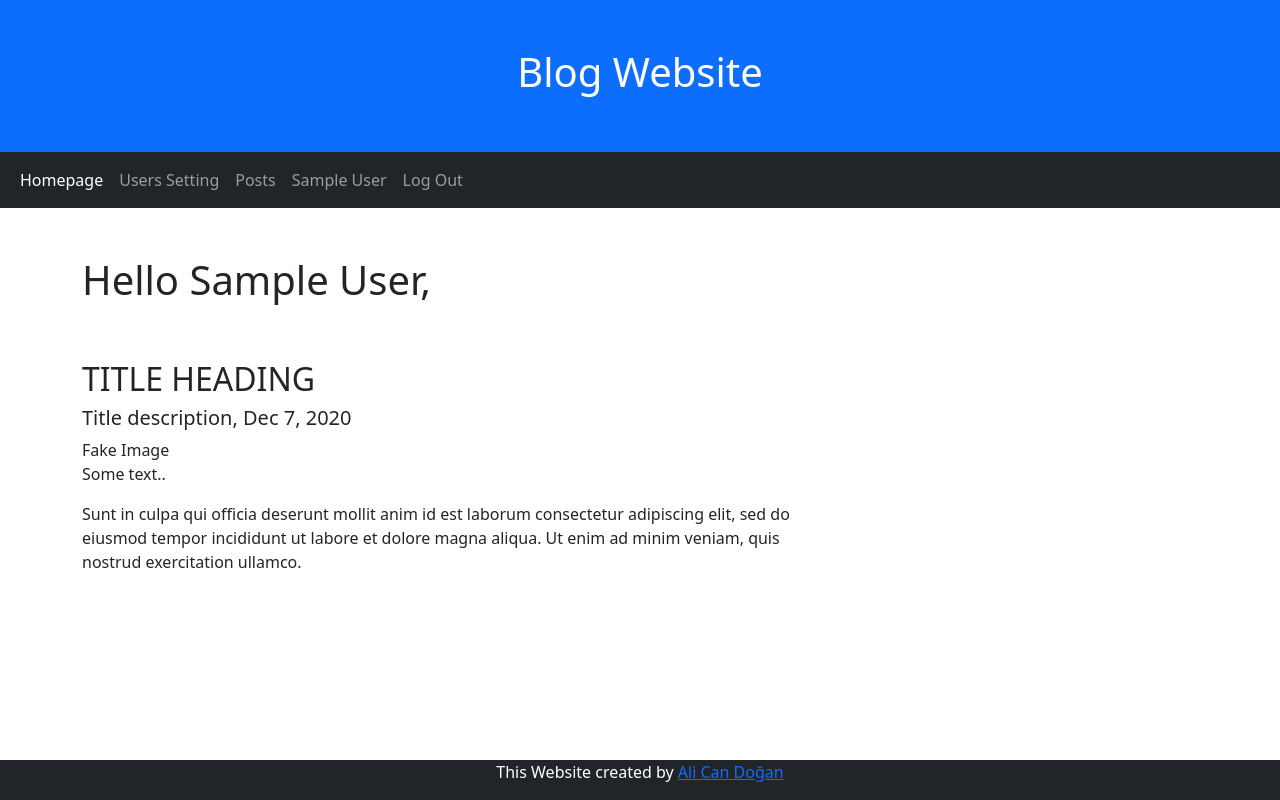
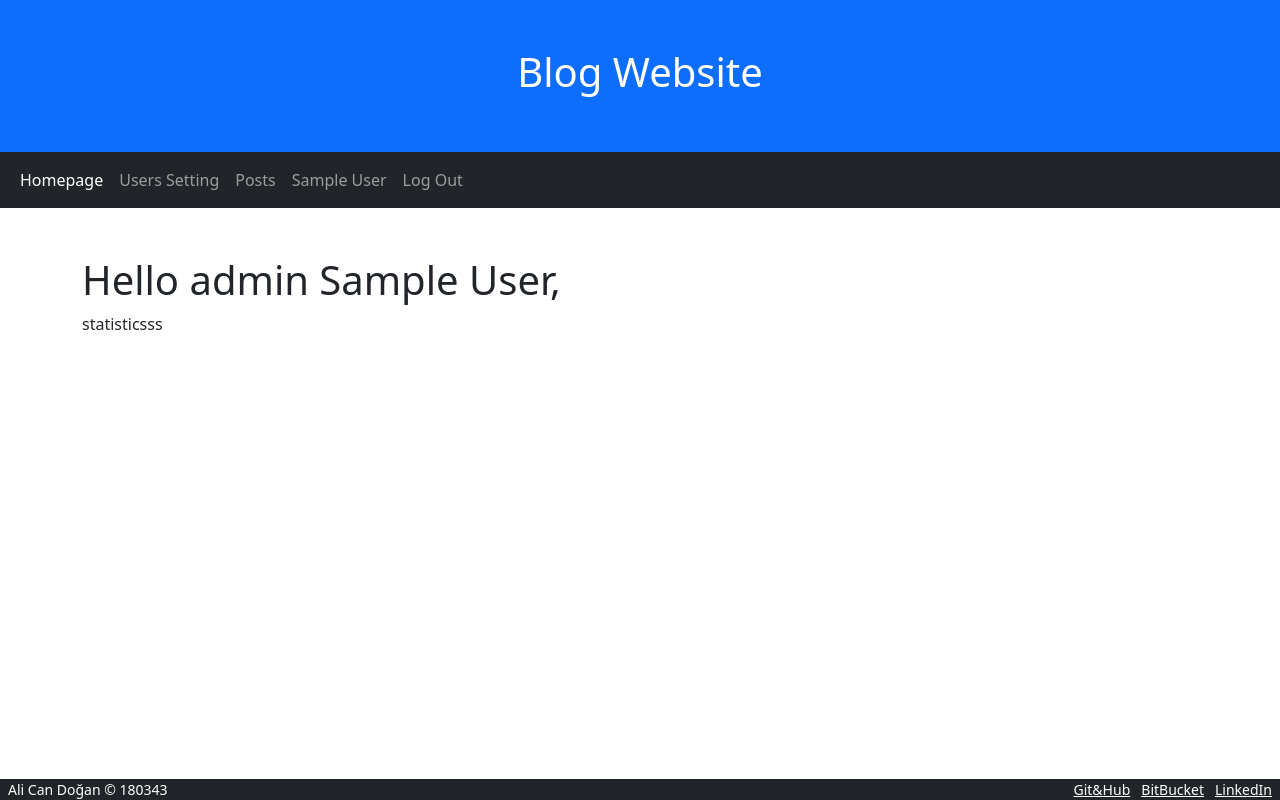
Before and after one commit to doganalican46/PHP_BlogWebsite, a PHP site: page /admin/index.php in a window 1280 px wide. Run offline with PHP 8.4, Linux system fonts and the light colour scheme; the visitor is signed in with stand-in values (Sample User, id 1); some libraries are stand-ins or nearby versions.

```diff
--- a/admin/addnewuser.php
+++ b/admin/addnewuser.php
@@ -40,8 +40,7 @@ if (isset($_POST["add_newuserbtn"])) {
 <?php $customTitle = "Add new user "; ?>
 <?php include "pages/_header.php" ?>
 <?php include "pages/_navbar.php" ?>
-
-<div class="container mt-5">
+<div class="container mt-5 mb-5">
     <div class="row justify-content-center">
         <div class="col-md-6">
             <div class="card">
--- a/admin/index.php
+++ b/admin/index.php
@@ -1,7 +1,7 @@
 <?php include "pages/_header.php" ?>
 <?php include "pages/_navbar.php" ?>
 
-<div class="container mt-5">
+<div class="container mt-5 mb-5">
     <?php
     if (!isset($_SESSION['auth']) || $_SESSION['auth'] !== true) {
         header("Location: ../login.php");
@@ -9,17 +9,16 @@
     }
     if (isset($_SESSION['auth']) && $_SESSION['auth'] === true) {
         $fullname = $_SESSION['auth_user'];
-        echo '<h1>Hello ' . $fullname . ',</h1>';
+        echo '<h1>Hello admin ' . $fullname . ',</h1>';
     }
     ?>
 
     <div class="row">
-        <div class="col-sm-8 mt-5">
-            <h2>TITLE HEADING</h2>
-            <h5>Title description, Dec 7, 2020</h5>
-            <div class="fakeimg">Fake Image</div>
-            <p>Some text..</p>
-            <p>Sunt in culpa qui officia deserunt mollit anim id est laborum consectetur adipiscing elit, sed do eiusmod tempor incididunt ut labore et dolore magna aliqua. Ut enim ad minim veniam, quis nostrud exercitation ullamco.</p>
+        <div class="col">
+
+        statisticsss
+
+
         </div>
     </div>
 </div>
--- a/admin/pages/_footer.php
+++ b/admin/pages/_footer.php
@@ -1,12 +1,27 @@
-<footer class="footer bg-dark text-white text-center fixed-bottom">
-    <p>This Website created by <a href="https://www.doganalican46.dev/" target="_blank">Ali Can Doğan</a></p>
+<footer style=" overflow-x: hidden;
+        background-repeat: no-repeat;
+        background-attachment: fixed;
+        background-size: 100% 100%;
+        " class=" bg-dark mt-5 fixed-bottom">
+    <div class="container-fluid px-2">
+        <div class="d-flex align-items-center justify-content-between small">
+            <div style="color:white;" class="text">Ali Can Doğan &copy; 180343</div>
+            <div>
+                <a style="color:white;" href="https://github.com/doganalican46" target="_blank">Git&Hub</a>
+                &middot;
+                <a style="color:white;" href="#" target="_blank">BitBucket</a>
+                &middot;
+                <a style="color:white;" href="https://www.linkedin.com/in/doganalican46/" target="_blank">LinkedIn</a>
+            </div>
+        </div>
+    </div>
 </footer>
-<script src="https://cdnjs.cloudflare.com/ajax/libs/jquery/3.7.1/jquery.min.js"></script>
+
+
 <script src="https://code.jquery.com/jquery-3.5.1.slim.min.js"></script>
 <script src="https://cdn.jsdelivr.net/npm/@popperjs/core@2.5.3/dist/umd/popper.min.js"></script>
 <script src="https://maxcdn.bootstrapcdn.com/bootstrap/4.5.2/js/bootstrap.min.js"></script>
-<script src="../js/jquery.dataTables.min.js"></script>
-<script src="../js/datatables-simple-demo.js"></script>
+
 </body>
 
 </html>
--- a/admin/pages/_header.php
+++ b/admin/pages/_header.php
@@ -1,5 +1,3 @@
-
-
 <?php
 session_start();
 $title;
@@ -11,16 +9,16 @@ if (isset($customTitle)) {
 <!DOCTYPE html>
 <html lang="en">
 
+
 <head>
     <meta charset="UTF-8">
     <meta name="viewport" content="width=device-width, initial-scale=1.0">
+    <link rel="stylesheet" href="https://cdnjs.cloudflare.com/ajax/libs/font-awesome/5.15.3/css/all.min.css">
+
     <link rel="stylesheet" href="https://cdnjs.cloudflare.com/ajax/libs/bootstrap/5.3.2/css/bootstrap.min.css" />
     <link rel="stylesheet" href="style/main.css">
-    <link rel="stylesheet" href="../css/jquery.dataTables.min.css">
     <title> <?php echo $pageTitle ?> | Blog Website</title>
 </head>
-
-
 
 <body>
 
--- a/admin/profile.php
+++ b/admin/profile.php
@@ -96,7 +96,7 @@ if (isset($_POST["delete_accountbtn"])) {
 
 ?>
 
-<div class="container mt-5">
+<div class="container mt-5 mb-5">
     <div class="row">
         <div class="col-sm-4 float-start">
             <div class="image">
--- a/admin/update_user.php
+++ b/admin/update_user.php
@@ -35,7 +35,7 @@ if (isset($_POST["update_userbtn"])) {
 ?>
 
 
-<div class="container mt-5">
+<div class="container mt-5 mb-5">
     <div class="row">
         <div class="col">
             <?php
--- a/admin/users_setting.php
+++ b/admin/users_setting.php
@@ -42,7 +42,7 @@ $result = mysqli_query($connection, $query);
         box-sizing: border-box;
     }
 </style>
-<div class="container mt-5">
+<div class="container mt-5 mb-5">
     <div class="row">
         <div class="col">
             <div class="card">
--- a/index.php
+++ b/index.php
@@ -44,7 +44,7 @@
                 <?php
 
                 if (!empty($post_image)) {
-                    echo "<div class='post-image'><img src='$post_image' alt='Post Image'></div>";
+                    echo "<div class='post-image'><img src='$post_image' alt='Post Image' class='img-fluid'></div>";
                 }
                 ?>
                 <hr>
--- a/pages/_header.php
+++ b/pages/_header.php
@@ -8,6 +8,7 @@ if (isset($customTitle)) {
 ?>
 <!DOCTYPE html>
 <html lang="en">
+
 
 <head>
     <meta charset="UTF-8">
```
Also changed, not shown: admin/posts.php (+43 -1 lines), discover.php (+8 -16 lines), admin/uploads/Biyometrik.jpg (added), admin/uploads/azel vesikalık.jpg (added), admin/uploads/bus tracking system.png (added), admin/uploads/download (1).jpeg (added), admin/uploads/download (2).jpeg (added), admin/uploads/download.jpeg (added), admin/uploads/foto.jpg (added).
